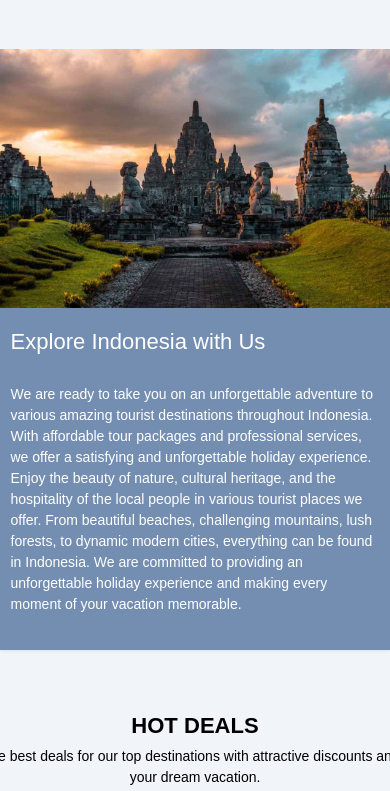
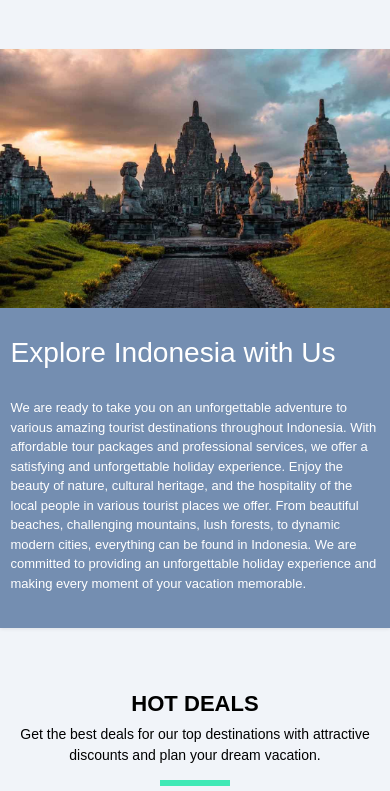
Before and after one commit to wdp-08/final-project-1-group3, a website: page pages/home.html in a window 390 px wide. Shown: the part 2137-2928 px from the top of the page. Drawn offline with nearby package versions, Linux system fonts and the light colour scheme; some packages are replaced by stand-ins of ours; a script that the page names is missing.

Commit message:
update v2

```diff
--- a/assets/css/style.css
+++ b/assets/css/style.css
@@ -120,14 +120,6 @@ header {
   position: relative;
 }
 
-@media screen and (max-width: 650px) {
-  .column {
-    width: 100%;
-    display: block;
-  }
-}
-
-
 /* candra */
 .jumbotron-home {
   background-image: url(/assets/img/header.jpg);
@@ -180,6 +172,13 @@ header {
   width: 200px;
   display: flex;
   flex-wrap: wrap;
+}
+
+.text-wrap3 {
+  width: auto;
+  display: flex;
+  flex-wrap: wrap;
+  font-size: 17px;
 }
 
 .text-deals {
@@ -271,11 +270,11 @@ td {
 }
 
 @media screen and (max-width: 1000px) {
+  .column {
+    width: 100%;
+    display: block;
+  }
 
-  /* .container {
-    flex-direction: column;
-    align-items: center;
-  } */
   .column {
     width: 100%;
     display: block;
@@ -306,16 +305,22 @@ td {
     margin: auto;
     margin-bottom: 15px;
   }
+
+  .text-wrap3 {
+    width: auto;
+    display: flex;
+    flex-wrap: wrap;
+    font-size: small;
+  }
+
+  .text-deals{
+    width: auto;
+    display: flex;
+  }
+
 }
 
-@media screen and (max-width: 670px) {
-
-  /* .container {
-    width: 100%;
-  } */
-  /* img {
-    width: auto;
-  } */
+@media screen and (max-width: 620px) {
   body {
     font-size: 12px;
   }
@@ -337,8 +342,25 @@ td {
   .bordir {
     height: 2px;
     width: 70px;
+    margin-bottom: 15px;
     margin: auto;
   }
+
+  .text-wrap3 {
+    width: auto;
+    display: flex;
+    flex-wrap: wrap;
+    font-size: small;
+  }
+
+}
+
+@media screen and (max-width: 480px){
+  .navbar-collapse {
+    background-color: rgb(255, 255, 255);
+    padding: 10px;
+  }
+
 }
 
 .card-color-1 {
--- a/assets/js/api.js
+++ b/assets/js/api.js
@@ -7,7 +7,7 @@ fetch('/assets/js/db.json')
         const hargaDisplay = document.getElementById('price');
         const totalDisplay = document.getElementById('total-price');
 
-        // Tambahkan option untuk setiap objek provinsi
+        // menambahkan option untuk setiap objek provinsi
         for (const idProvinsi in data.provinsi) {
             const provinsi = data.provinsi[idProvinsi];
             const option = document.createElement('option');
@@ -26,7 +26,7 @@ fetch('/assets/js/db.json')
 
                 selectTujuan.innerHTML = '';
 
-                // Tambahkan option untuk setiap objek pariwisata di provinsi yang dipilih
+                // menambahkan option untuk setiap objek pariwisata di provinsi yang dipilih
                 objekPariwisata.forEach(objek => {
                     const option = document.createElement('option');
                     option.value = objek.nama;
--- a/package.json
+++ b/package.json
@@ -2,7 +2,7 @@
   "name": "final-project-1-group3",
   "version": "1.0.0",
   "description": "Website pariwisata",
-  "main": "assets/js/login.js",
+  "main": "index.html",
   "scripts": {
     "test": "echo \"Error: no test specified\" && exit 1"
   },
--- a/pages/home.html
+++ b/pages/home.html
@@ -177,7 +177,7 @@
 
     <!-- sider -->
     <div class="offcanvas offcanvas-end" tabindex="-1" id="offcanvasRight" aria-labelledby="offcanvasRightLabel">
-        <div class="offcanvas-header offcanvas-lg" style="background-color: blue;">
+        <div class="offcanvas-header">
             <h5 class="offcanvas-title" id="offcanvasRightLabel">Order History</h5>
             <button type="button" class="btn-close" data-bs-dismiss="offcanvas" aria-label="Close"></button>
         </div>
@@ -228,14 +228,14 @@
 
     <!--section jumbotron-->
     <section id="package-jumbotron">
-        <div class="jumbotron shadow-sm bg-body-tertiary mt-5" style="background-color: #748eb1;">
+        <div class="jumbotron shadow-sm bg-body-tertiary mt-5 overflow-hidden" style="background-color: #748eb1;">
             <div class="row">
                 <div class="col-md-5">
                     <img src="/assets/img/wisata.jpg" class="img-fluid float-start">
                 </div>
                 <div class="col-md-7 p-4" style="color: white;">
-                    <h2 class="display-8">Explore Indonesia with Us</h2><br>
-                    <p>We are ready to take you on an unforgettable adventure to various amazing tourist destinations
+                    <h2 class="display-5 mt-2">Explore Indonesia with Us</h2><br>
+                    <p class="text-wrap3">We are ready to take you on an unforgettable adventure to various amazing tourist destinations
                         throughout Indonesia.
                         With affordable tour packages and professional services, we offer a satisfying and unforgettable
                         holiday experience.
```
Also changed, not shown: index.html (added, +18 -0 lines).
